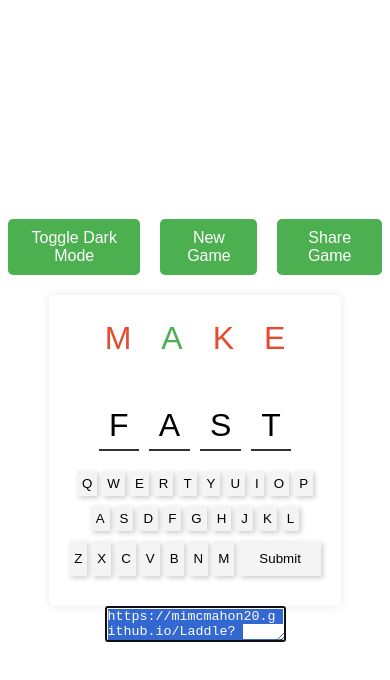
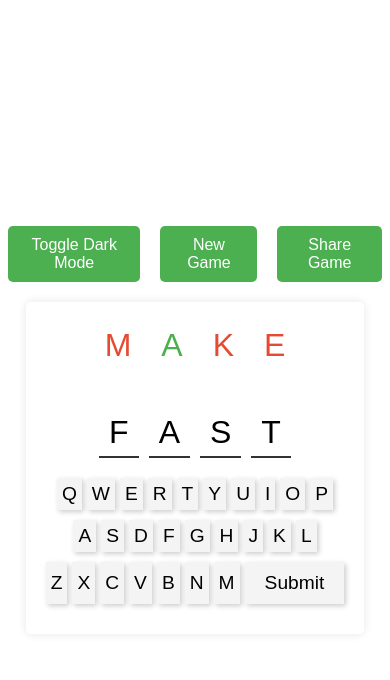
Before and after one commit to mimcmahon20/Laddle, a website with bundled scripts: page index.html in a window 390 px wide. Both pictures are taken after a click on the button "Share Game". Built offline with nearby package versions, Linux system fonts and the light colour scheme; no server answers.

Commit message:
Bug fixes for sharing / Mobile keyboard

```diff
--- a/gameUI.js
+++ b/gameUI.js
@@ -76,15 +76,15 @@ window.addEventListener("DOMContentLoaded", () => {
 
     // Create a temporary text area to hold the URL
     const tempTextArea = document.createElement('textarea');
-    document.body.appendChild(tempTextArea);
+    //document.body.appendChild(tempTextArea);
     tempTextArea.value = gameURL;
     tempTextArea.select();
     // Copy the text inside the text field
-    navigator.clipboard.writeText(tempTextArea.value);
-    await navigator.clipboard.writeText(text);
-    console.log(navigator.clipboard.readText());
+    //navigator.clipboard.writeText(tempTextArea.value);
+    await navigator.clipboard.writeText(tempTextArea.value);
+    //console.log(navigator.clipboard.readText());
 
-    document.body.removeChild(tempTextArea);
+    //document.body.removeChild(tempTextArea);
 
     // Notify the user that the URL has been copied
     alert('Game URL copied to clipboard!');
--- a/style.css
+++ b/style.css
@@ -101,6 +101,8 @@ body {
     padding: 10px 20px;
     cursor: pointer;
     border: none;
+    color: black;
+    font-size: 1.2em;
     background-color: #f4f4f4;
     box-shadow: 2px 2px 5px rgba(0, 0, 0, 0.2);
     transition: background-color 0.3s;
@@ -174,7 +176,7 @@ body.dark-mode .turns {
 
 @media screen and (max-width: 600px) {
    .key {
-         padding: 5px 10px;
+         padding: 8px 16px;
    }
 }
 
```
